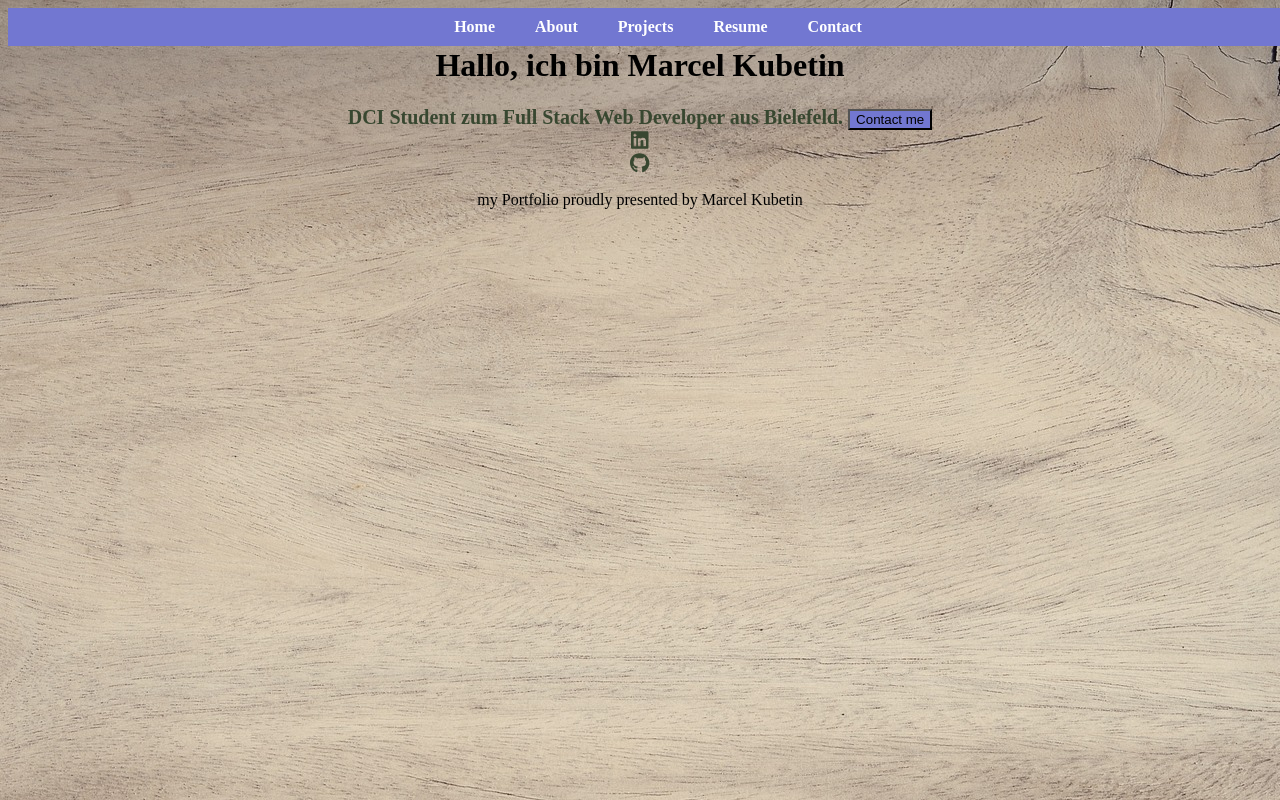
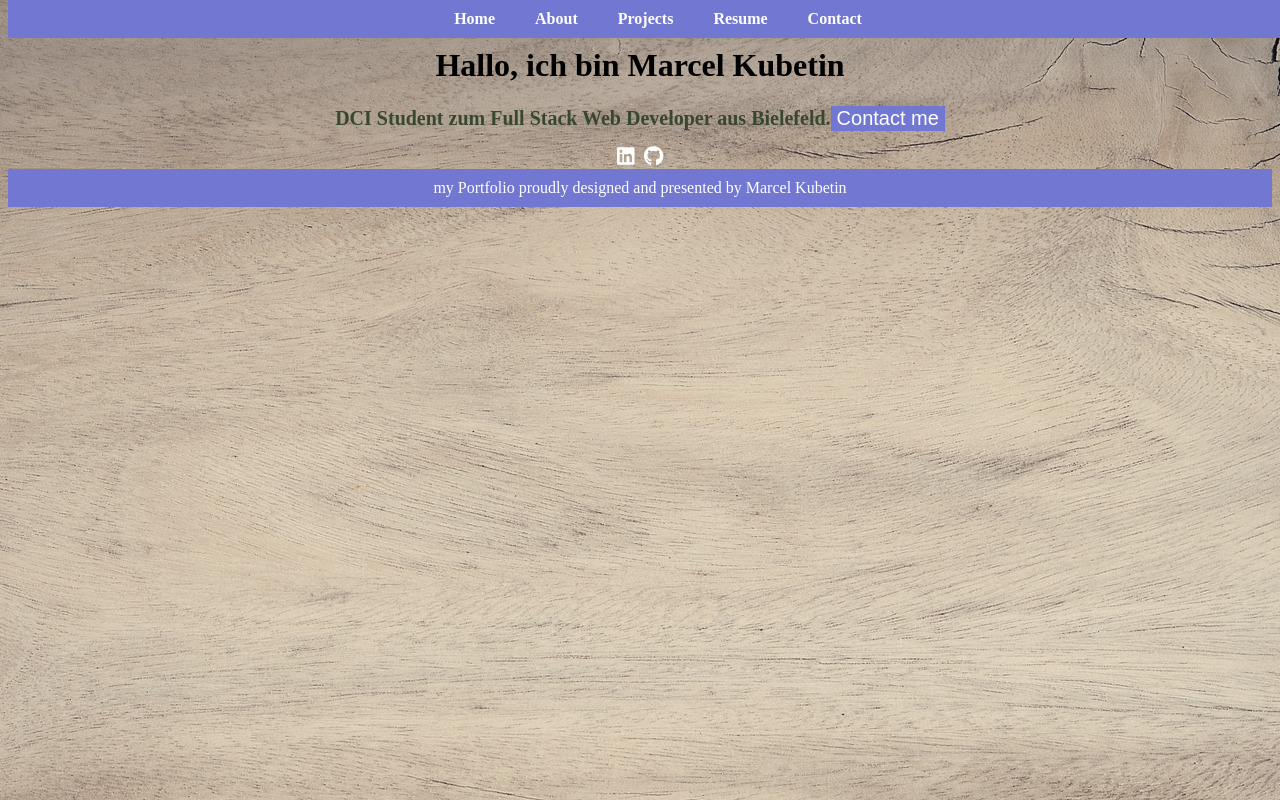
Before and after one commit to Marcel0906/Portfolio, a React (Create React App) app in the folder my-portfolio/: page / in a window 1280 px wide. Built offline with nearby package versions, Linux system fonts and the light colour scheme.

Commit message:
Home and footer done

```diff
--- a/my-portfolio/src/components/Navigation.css
+++ b/my-portfolio/src/components/Navigation.css
@@ -3,6 +3,7 @@
   padding: 10px;
   position: fixed;
   width: 100%;
+  top: 0;
 }
 
 ul {
--- a/my-portfolio/src/components/Routes.jsx
+++ b/my-portfolio/src/components/Routes.jsx
@@ -9,7 +9,7 @@ const routes = [
   { path: "/", element: <Home />, id: 1 },
   { path: "/about", element: <About />, id: 2 },
   { path: "/projects", element: <Projects />, id: 3 },
-  { path: "/resume", element: <Resume />, id: 4},
+  { path: "/resume", element: <Resume />, id: 4 },
   { path: "/contact", element: <Contact />, id: 5 },
 ];
 export default routes;
--- a/my-portfolio/src/index.css
+++ b/my-portfolio/src/index.css
@@ -9,13 +9,28 @@ body {
 
 .btn {
     background-color: #7277d1;
+    color: #fff;
+    border: none;
+    font-size: 20px;
    cursor: pointer;
 }
 
+.btn:hover {
+    color: #000;
+}
+
 .icon-list {
-    text-align:center;
+   display: flex;
+   justify-content: center;
+   gap: 10px;
+   flex-direction: row;
+    font-size: 20px;
+
 }
 
 .Footer {
     text-align: center;
+    background-color: #7277d1;
+    padding: 10px;
+    color: #fff;
 }
--- a/my-portfolio/src/layout/Footer.jsx
+++ b/my-portfolio/src/layout/Footer.jsx
@@ -1,6 +1,6 @@
 const Footer = () => {
   return (
-    <div className="Footer">my Portfolio proudly presented by Marcel Kubetin</div>
+    <div className="Footer">my Portfolio proudly designed and presented by Marcel Kubetin</div>
   )
 }
 
--- a/my-portfolio/src/pages/Home.jsx
+++ b/my-portfolio/src/pages/Home.jsx
@@ -3,27 +3,27 @@ import { faLinkedin, faGithub } from "@fortawesome/free-brands-svg-icons";
 import { Link } from "react-router-dom";
 import "./Home.css";
 
-
 const Home = () => {
   return (
-    <div>
+    <div className="Home">
       <br></br>
-      <h1>Hallo, ich bin Marcel Kubetin</h1>{" "}
-      <p>DCI Student zum Full Stack Web Developer aus Bielefeld.  <Link to="/contact">
+      <h1>Hallo, ich bin Marcel Kubetin</h1>
+      <p>
+        DCI Student zum Full Stack Web Developer aus Bielefeld.
+        <Link to="/contact">
           <button className="btn">Contact me</button>
         </Link>
-        <div className="icon-list">
+      </p>
+      <div className="icon-list">
         <div className="icon1">
-          <FontAwesomeIcon icon={faLinkedin} />
+        <a href="https://www.linkedin.com/feed/?trk=guest_homepage-basic_google-one-tap-submit" target="_blank">
+          <FontAwesomeIcon icon={faLinkedin} /></a>
         </div>
         <div className="icon2">
-          <FontAwesomeIcon icon={faGithub} />
+        <a href="https://github.com/Marcel0906" target="_blank">
+          <FontAwesomeIcon icon={faGithub} /></a>
         </div>
       </div>
-        </p>
-
-
-
     </div>
   );
 };
```
